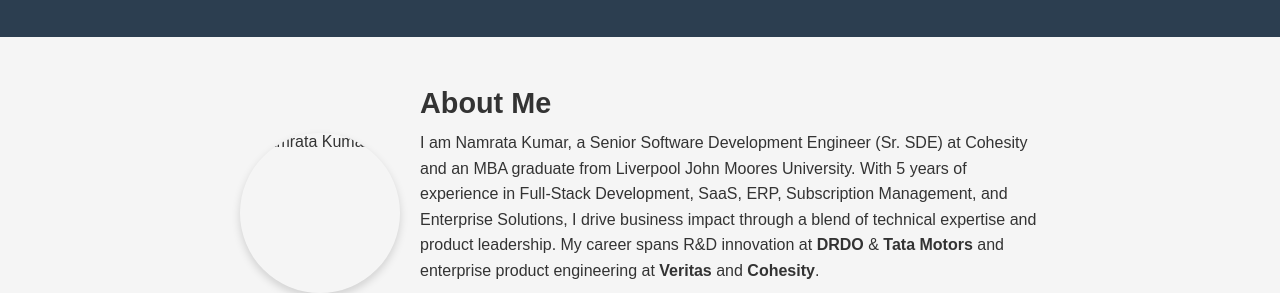
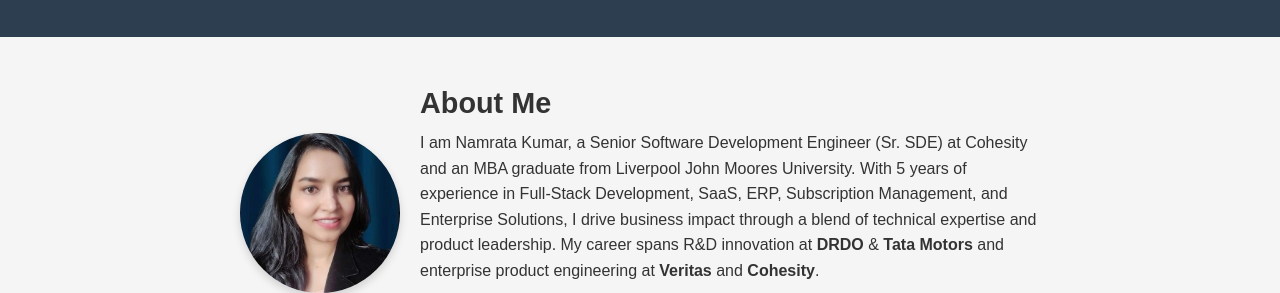
Before and after one commit to Namrata-Kumar/namrata.kumar.github.io, a plain HTML site: page index.html in a window 1280 px wide. Shown: the part 121-414 px from the top of the page. Drawn offline with Linux system fonts and the light colour scheme.

Commit message:
Update index.html

```diff
--- a/index.html
+++ b/index.html
@@ -38,7 +38,7 @@
   <div class="container">
     <!-- About Me -->
     <div class="about">
-      <img src="assets/profile.jpg" alt="Namrata Kumar" class="profile-pic">
+      <img src="profile-pic.jpg" alt="Namrata Kumar" class="profile-pic">
       <div class="bio">
         <h2>About Me</h2>
         <p>I am Namrata Kumar, a Senior Software Development Engineer (Sr. SDE) at Cohesity and an MBA graduate from Liverpool John Moores University. With 5 years of experience in Full-Stack Development, SaaS, ERP, Subscription Management, and Enterprise Solutions, I drive business impact through a blend of technical expertise and product leadership. My career spans R&D innovation at <strong>DRDO</strong> & <strong>Tata Motors</strong> and enterprise product engineering at <strong>Veritas</strong> and <strong>Cohesity</strong>.</p>
```
